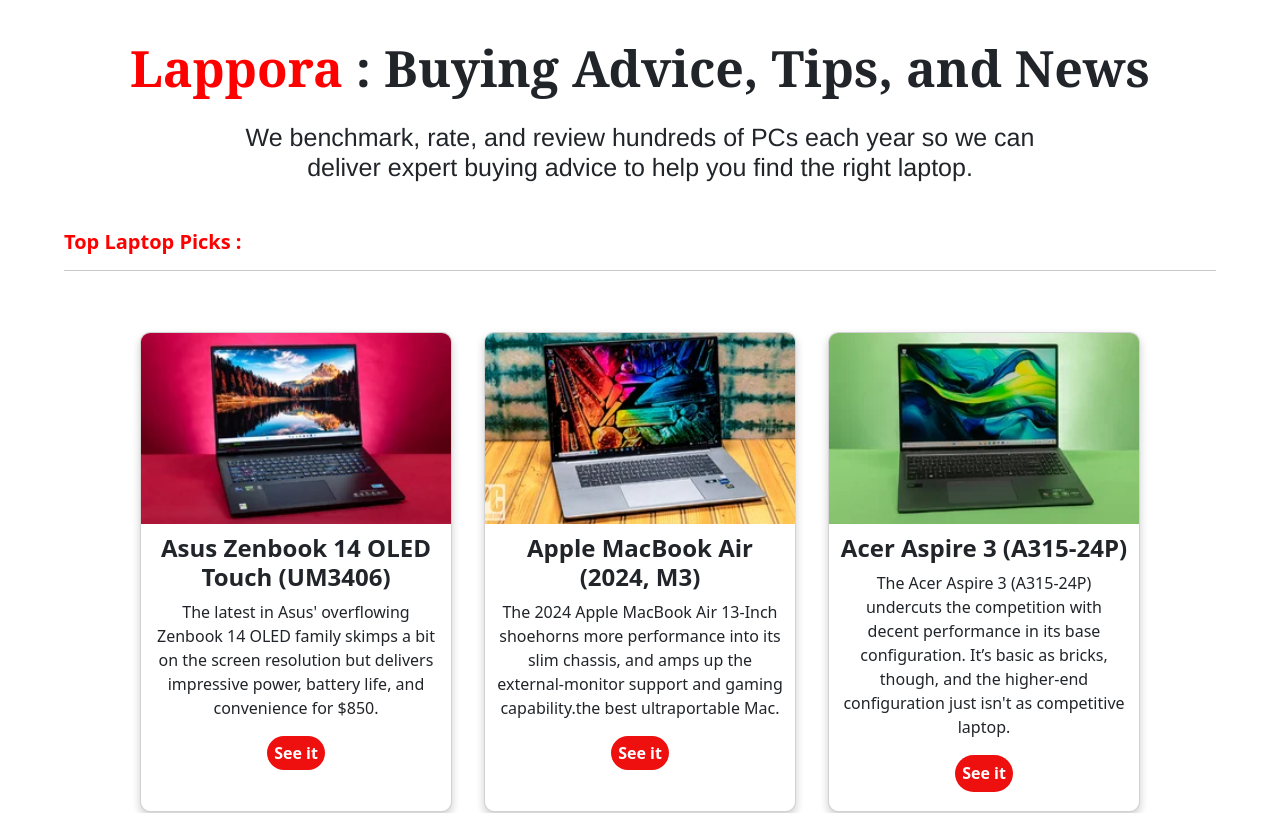
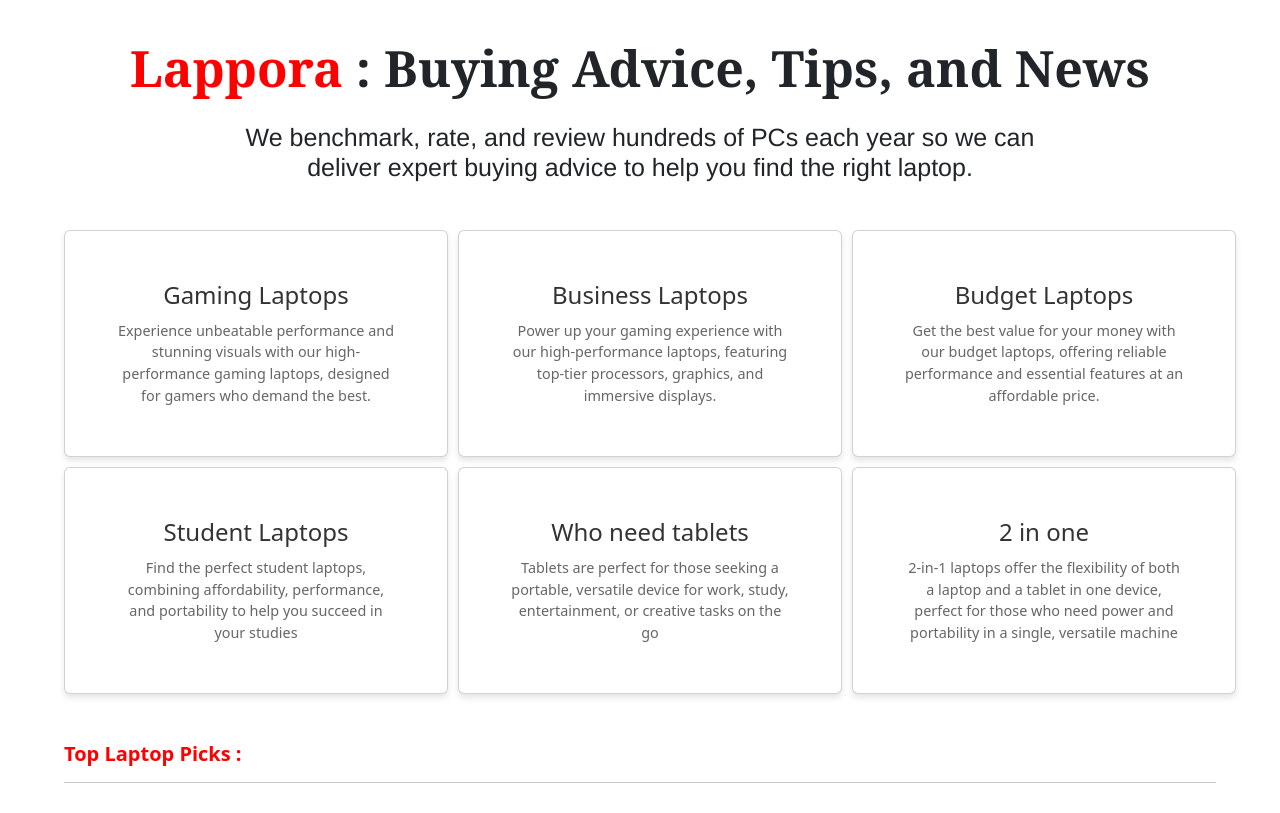
Before and after one commit to Aslamyouseph/MAIN-PROJECT-ECOMERS-MERNSTACK-, a React (Create React App) app in the folder client/: page / in a window 1280 px wide. Shown: the part 700-1513 px from the top of the page. Built offline with nearby package versions, Linux system fonts and the light colour scheme.

Commit message:
laptop category created

```diff
--- a/client/src/User-Components/NavigationBar/navBar.js
+++ b/client/src/User-Components/NavigationBar/navBar.js
@@ -41,7 +41,6 @@
                 <NavDropdown.Item href="#action3">
                   Budget Laptops
                 </NavDropdown.Item>
-                <NavDropdown.Item href="#action4">Ultrabooks</NavDropdown.Item>
                 <NavDropdown.Item href="#action5">
                   Student Laptops
                 </NavDropdown.Item>
--- a/client/src/User-Components/Top_Laptop/laptopListing.css
+++ b/client/src/User-Components/Top_Laptop/laptopListing.css
@@ -1,20 +1,3 @@
-.laptop-listing-heading1 {
-  font-family: Cambria, Cochin, Georgia, Times, "Times New Roman", serif;
-  font-size: 50px;
-  font-weight: bold;
-  margin: auto;
-  text-align: center;
-  justify-content: center;
-  max-width: auto;
-}
-.laptop-listing-heading2 {
-  font-family: "Franklin Gothic Medium", "Arial Narrow", Arial, sans-serif;
-  font-size: 25px;
-  margin: auto;
-  text-align: center;
-  justify-content: center;
-}
-/*Used for creating the hedding responsive*/
 @media (max-width: 768px) {
   .laptop-listing-heading2 {
     display: none;
@@ -23,7 +6,7 @@
 .card {
   box-shadow: 0 4px 8px 0 rgba(0, 0, 0, 0.2);
   transition: 0.3s;
-  margin-top: 2%;
+  /* margin-top: 1%; */
 }
 .card:hover {
   box-shadow: 0 8px 16px 0 rgba(0, 0, 0, 0.2);
@@ -52,16 +35,3 @@
     height: auto; /* Adjust height automatically */
   }
 }
-.card-btn {
-  color: rgb(255, 255, 255);
-  background-color: rgb(238, 15, 15);
-  border-radius: 50px;
-  border: none;
-  width: 20%;
-  height: 15%;
-  font-weight: bold;
-}
-.card-btn:hover {
-  color: rgb(255, 0, 0);
-  background-color: rgb(255, 255, 255);
-}
--- a/client/src/User-Components/Top_Laptop/laptopListing.js
+++ b/client/src/User-Components/Top_Laptop/laptopListing.js
@@ -4,19 +4,10 @@
 import laptop2 from "../../User-images/laptop45.webp";
 import laptop3 from "../../User-images/laptop31.webp";
 import laptop4 from "../../User-images/laptop23.webp";
+
 function LaptopListing() {
   return (
     <div>
-      <h1 className="laptop-listing-heading1">
-        <span style={{ color: "red" }}>Lappora</span> : Buying Advice, Tips, and
-        News
-      </h1>
-      <br />
-      <h2 className="laptop-listing-heading2">
-        We benchmark, rate, and review hundreds of PCs each year so we can
-        <br />
-        deliver expert buying advice to help you find the right laptop.
-      </h2>
       <br />
       <br />
       <h5 style={{ paddingLeft: "5%", fontFamily: "inherit", color: "red" }}>
@@ -29,9 +20,11 @@
         style={{
           display: "flex",
           flexWrap: "wrap",
-          justifyContent: "center", // Center the cards
+          // justifyContent: "center", // Center the cards
           gap: "32px", // Space between rows and columns
           padding: "20px", // Add padding for spacing
+          leftPadding: "5%",
+          rightPadding: "5%",
         }}
       >
         <div
@@ -60,9 +53,11 @@
             <p>
               The latest in Asus' overflowing Zenbook 14 OLED family skimps a
               bit on the screen resolution but delivers impressive power,
-              battery life, and convenience for $850.
+              battery life, and convenience for $850.The latest in Asus'
+              overflowing Zenbook 14 OLED family skimps a bit on the screen
+              resolution but delivers impressive power, battery life, and
+              convenience for $850.
             </p>
-            <button className="card-btn">See it</button>
           </div>
         </div>
 
@@ -92,9 +87,10 @@
             <p>
               The 2024 Apple MacBook Air 13-Inch shoehorns more performance into
               its slim chassis, and amps up the external-monitor support and
-              gaming capability.the best ultraportable Mac.
+              gaming capability.the best ultraportable Mac.The latest in Asus'
+              overflowing Zenbook 14 OLED family skimps a bit on the screen
+              resolution but delivers impressive power.
             </p>
-            <button className="card-btn">See it</button>
           </div>
         </div>
 
@@ -125,9 +121,10 @@
               The Acer Aspire 3 (A315-24P) undercuts the competition with decent
               performance in its base configuration. It’s basic as bricks,
               though, and the higher-end configuration just isn't as competitive
-              laptop.
+              laptop.The latest in Asus' overflowing Zenbook 14 OLED family
+              skimps a bit on the screen resolution but delivers impressive
+              power, battery life, and convenience for $850.
             </p>
-            <button className="card-btn">See it</button>
           </div>
         </div>
 
@@ -157,9 +154,10 @@
             <p>
               The Asus Zenbook 14X OLED Q420 model is more of a general
               productivity ultraportable than a creator machine, but its sharp
-              build, quick CPU, and brilliant OLED display
+              build, quick CPU, and brilliant OLED display.The latest in Asus'
+              overflowing Zenbook 14 OLED family skimps a bit on the screen
+              resolution but delivers impressive power.
             </p>
-            <button className="card-btn">See it</button>
           </div>
         </div>
       </div>
--- /dev/null
+++ b/client/src/User-Components/laptopsCategory/laptopCategory.css
@@ -0,0 +1,88 @@
+.laptop-listing-heading1 {
+  font-family: Cambria, Cochin, Georgia, Times, "Times New Roman", serif;
+  font-size: 50px;
+  font-weight: bold;
+  margin: auto;
+  text-align: center;
+  justify-content: center;
+  max-width: auto;
+}
+.laptop-listing-heading2 {
+  font-family: "Franklin Gothic Medium", "Arial Narrow", Arial, sans-serif;
+  font-size: 25px;
+  margin: auto;
+  text-align: center;
+  justify-content: center;
+}
+/*Here onwards the card is starting*/
+.card-container {
+  display: flex;
+  flex-wrap: wrap;
+  gap: 10px;
+}
+.card {
+  max-width: 30%;
+  max-height: 20%;
+  background-color: #fff;
+  border-radius: 10px;
+  box-shadow: 0 4px 6px rgba(0, 0, 0, 0.1);
+  overflow: hidden;
+  display: flex;
+  flex-direction: column;
+  left: 5%;
+  right: 5%;
+}
+
+.card-content {
+  padding: 50px;
+  text-align: center;
+}
+.card:hover {
+  background-color: red;
+}
+.card:hover .card-content h2,
+.card:hover .card-content p {
+  color: white;
+}
+
+.card-content h2 {
+  margin: 0;
+  font-size: 1.5rem;
+  color: #333;
+}
+
+.card-content p {
+  margin: 10px 0 0;
+  color: #666;
+  font-size: 0.9rem;
+}
+@media (max-width: 730px) {
+  .card-content {
+    display: flex;
+    flex-wrap: wrap;
+    align-items: center;
+    justify-content: center;
+  }
+}
+@media (max-width: 650px) {
+  .card-content {
+    display: flex;
+    flex-wrap: wrap;
+    width: 9rem;
+    height: 16rem;
+    align-items: center;
+    justify-content: center;
+  }
+}
+@media (max-width: 550px) {
+  .card-content {
+    display: flex;
+    flex-wrap: wrap;
+    align-items: center;
+    justify-content: center;
+  }
+  .card {
+    flex-basis: 100%; /* Each card takes full width */
+    max-width: 100%; /* Prevent any unnecessary width limitation */
+  }
+}
--- /dev/null
+++ b/client/src/User-Components/laptopsCategory/laptopCategory.js
@@ -0,0 +1,82 @@
+import React from "react";
+import "./laptopCategory.css";
+function laptopCategory() {
+  return (
+    <div>
+      <h1 className="laptop-listing-heading1">
+        <span style={{ color: "red" }}>Lappora</span> : Buying Advice, Tips, and
+        News
+      </h1>
+      <br />
+      <h2 className="laptop-listing-heading2">
+        We benchmark, rate, and review hundreds of PCs each year so we can
+        <br />
+        deliver expert buying advice to help you find the right laptop.
+      </h2>
+      <br />
+      <br />
+      {/* Here onwards the card is starting */}
+      <div class="card-container">
+        <div class="card">
+          <div class="card-content">
+            <h2>Gaming Laptops</h2>
+            <p>
+              Experience unbeatable performance and stunning visuals with our
+              high-performance gaming laptops, designed for gamers who demand
+              the best.
+            </p>
+          </div>
+        </div>
+        <div class="card">
+          <div class="card-content">
+            <h2>Business Laptops</h2>
+            <p>
+              Power up your gaming experience with our high-performance laptops,
+              featuring top-tier processors, graphics, and immersive displays.
+            </p>
+          </div>
+        </div>
+        <div class="card">
+          <div class="card-content">
+            <h2>Budget Laptops</h2>
+            <p>
+              Get the best value for your money with our budget laptops,
+              offering reliable performance and essential features at an
+              affordable price.
+            </p>
+          </div>
+        </div>
+        <div class="card">
+          <div class="card-content">
+            <h2>Student Laptops</h2>
+            <p>
+              Find the perfect student laptops, combining affordability,
+              performance, and portability to help you succeed in your studies
+            </p>
+          </div>
+        </div>
+        <div class="card">
+          <div class="card-content">
+            <h2>Who need tablets</h2>
+            <p>
+              Tablets are perfect for those seeking a portable, versatile device
+              for work, study, entertainment, or creative tasks on the go
+            </p>
+          </div>
+        </div>
+        <div class="card">
+          <div class="card-content">
+            <h2>2 in one</h2>
+            <p>
+              2-in-1 laptops offer the flexibility of both a laptop and a tablet
+              in one device, perfect for those who need power and portability in
+              a single, versatile machine
+            </p>
+          </div>
+        </div>
+      </div>
+    </div>
+  );
+}
+
+export default laptopCategory;
--- a/client/src/User-pages/home.js
+++ b/client/src/User-pages/home.js
@@ -4,13 +4,15 @@
 import SearchBar from "../User-Components/SearchBar/searchBar";
 import ImageSlider from "../User-Components/ImageSlider/imageSlider";
 import Top_Laptop from "../User-Components/Top_Laptop/laptopListing";
+import LaptopCategory from "../User-Components/laptopsCategory/laptopCategory";
 function home() {
   return (
     <div>
       <NavBar /> {/*This is used to import the navigation bar  */}
       <SearchBar /> {/*This is used to import the Search bar  */}
       <ImageSlider /> {/*This is used to import the Image slider   */}
-      <Top_Laptop /> {/*This is used to import the Body   */}
+      <LaptopCategory /> {/* This id used to import the Laptop category */}
+      <Top_Laptop /> {/*This is used to import the Body */}
       <Footer /> {/*This is used to import the Footer   */}
     </div>
   );
```
Also changed, not shown: client/src/User-Components/dragableCard/DragableCard.css (added), client/src/User-Components/dragableCard/DragableCard.js (added).
